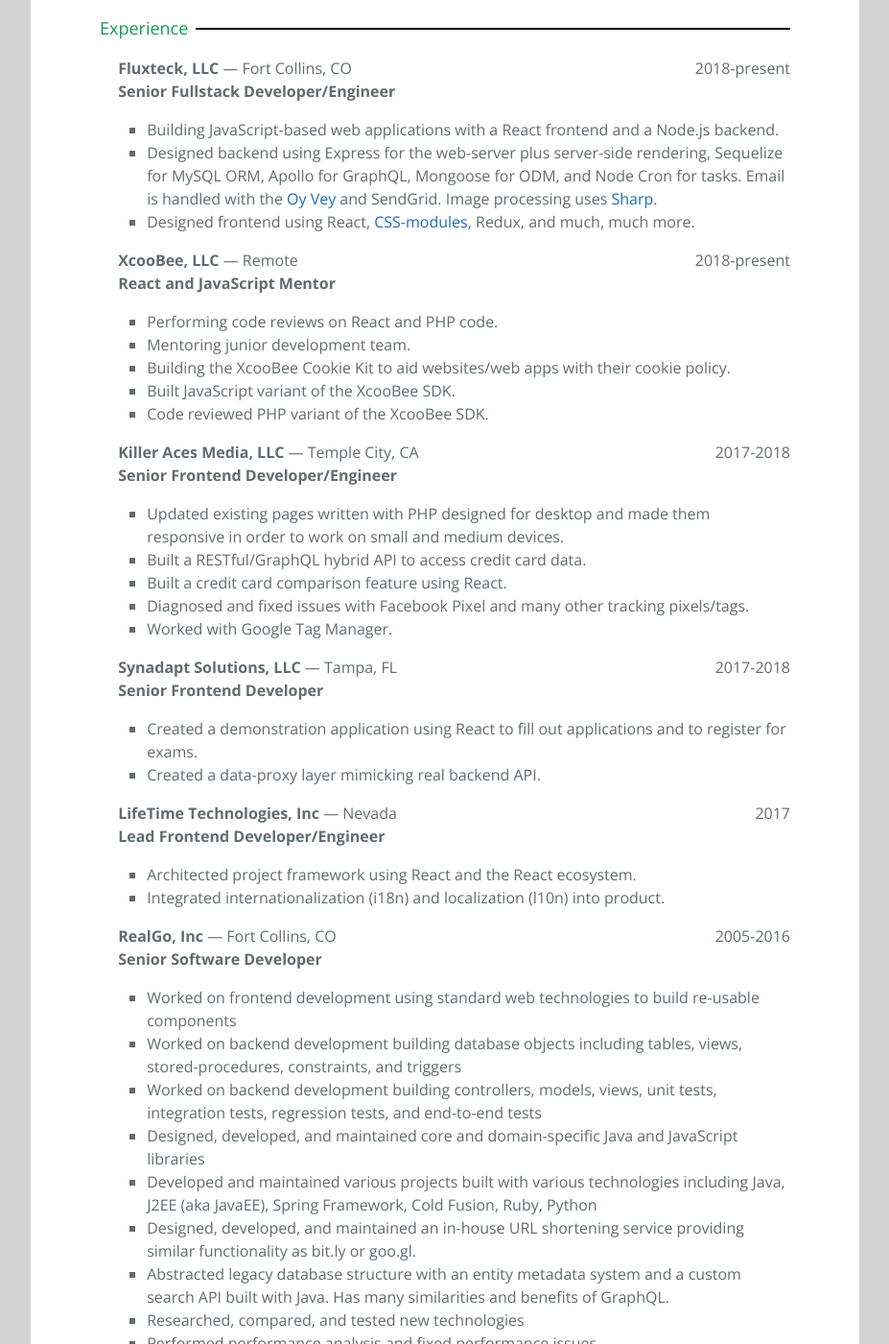
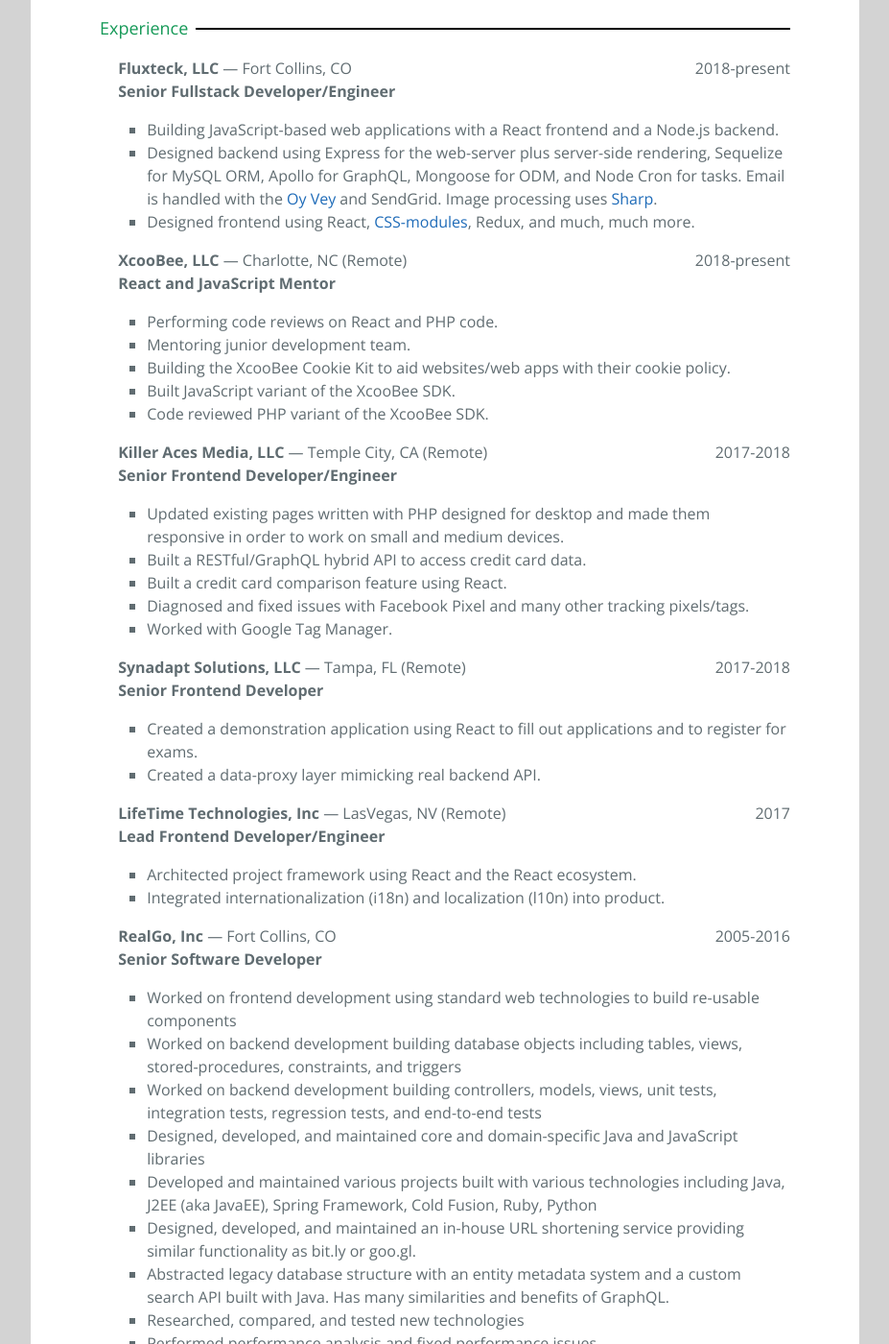
Before and after one commit to dhurlburtusa/dhurlburtusa.github.io, a Jekyll site: the page built from resume/index.html, in a window 1280 px wide and 1400 px high, scrolled down 1507 px. Shown: the whole window at 96% size, without its empty margins (176-1103 px from the left). Built offline with Jekyll 4.4.1, drawn with Linux system fonts in a browser that asks for light colours.

Commit message:
Update City, State and Remoteness

```diff
--- a/resume/index.html
+++ b/resume/index.html
@@ -201,7 +201,7 @@
         </div>
         <div class="Resume-expe-xcoobee">
           <p>
-            <span class="CompanyName">XcooBee, LLC</span> &mdash; Remote <span class="Dates">2018-present</span><br>
+            <span class="CompanyName">XcooBee, LLC</span> &mdash; Charlotte, NC (Remote) <span class="Dates">2018-present</span><br>
             <span class="JobTitle">React and JavaScript Mentor</span>
           </p>
           <ul>
@@ -214,7 +214,7 @@
         </div>
         <div class="Resume-expe-killer-aces-media">
           <p>
-            <span class="CompanyName">Killer Aces Media, LLC</span> &mdash; Temple City, CA <span class="Dates">2017-2018</span><br>
+            <span class="CompanyName">Killer Aces Media, LLC</span> &mdash; Temple City, CA (Remote) <span class="Dates">2017-2018</span><br>
             <span class="JobTitle">Senior Frontend Developer/Engineer</span>
           </p>
           <ul>
@@ -238,7 +238,7 @@
         </div>
         <div class="Resume-expe-synadapt">
           <p>
-            <span class="CompanyName">Synadapt Solutions, LLC</span> &mdash; Tampa, FL <span class="Dates">2017-2018</span><br>
+            <span class="CompanyName">Synadapt Solutions, LLC</span> &mdash; Tampa, FL (Remote) <span class="Dates">2017-2018</span><br>
             <span class="JobTitle">Senior Frontend Developer</span>
           </p>
           <ul>
@@ -252,7 +252,7 @@
         </div>
         <div class="Resume-expe-lifetime">
           <p>
-            <span class="CompanyName">LifeTime Technologies, Inc</span> &mdash; Nevada <span class="Dates">2017</span><br>
+            <span class="CompanyName">LifeTime Technologies, Inc</span> &mdash; LasVegas, NV (Remote) <span class="Dates">2017</span><br>
             <span class="JobTitle">Lead Frontend Developer/Engineer</span>
           </p>
           <ul>
```
